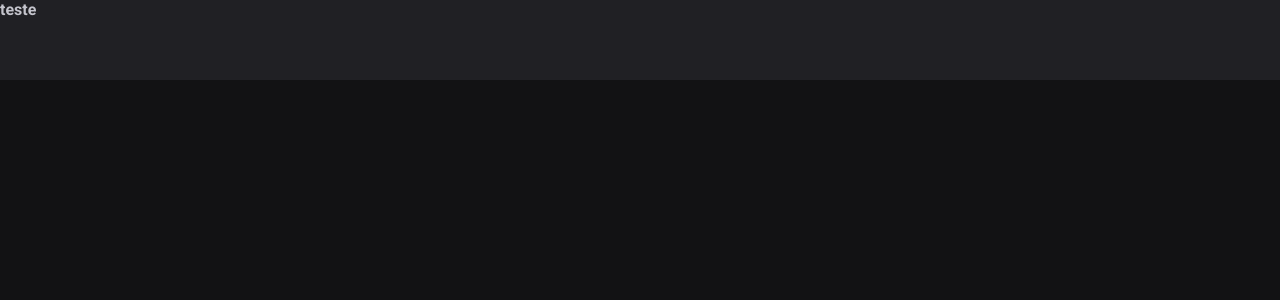
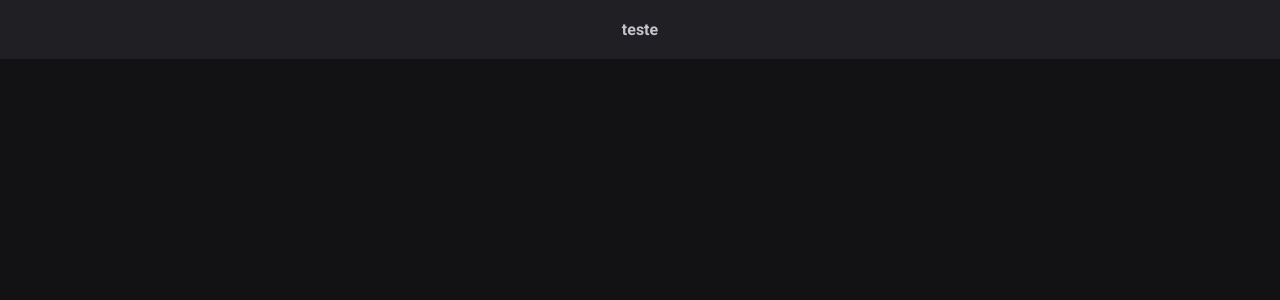
Before and after one commit to DaniellPacheco/rocketseat-react, a React (Vite) app: page / in a window 1280 px wide. Shown: the top 300 px of the page. Built offline with nearby package versions, Linux system fonts and the light colour scheme.

Commit message:
Update Header.module.css

```diff
--- a/src/components/Header.module.css
+++ b/src/components/Header.module.css
@@ -1,4 +1,11 @@
 .header {
     background: var(--gray-800);
-    height: 80px;
+    display: flex;
+    justify-content: center;
+    /* inves de usar align-itens, com paddig fica mais responsivo pois não temos heigth */
+    padding: 1.25rem 0;
 }
+
+.header img {
+    height: 2rem;
+}
```
